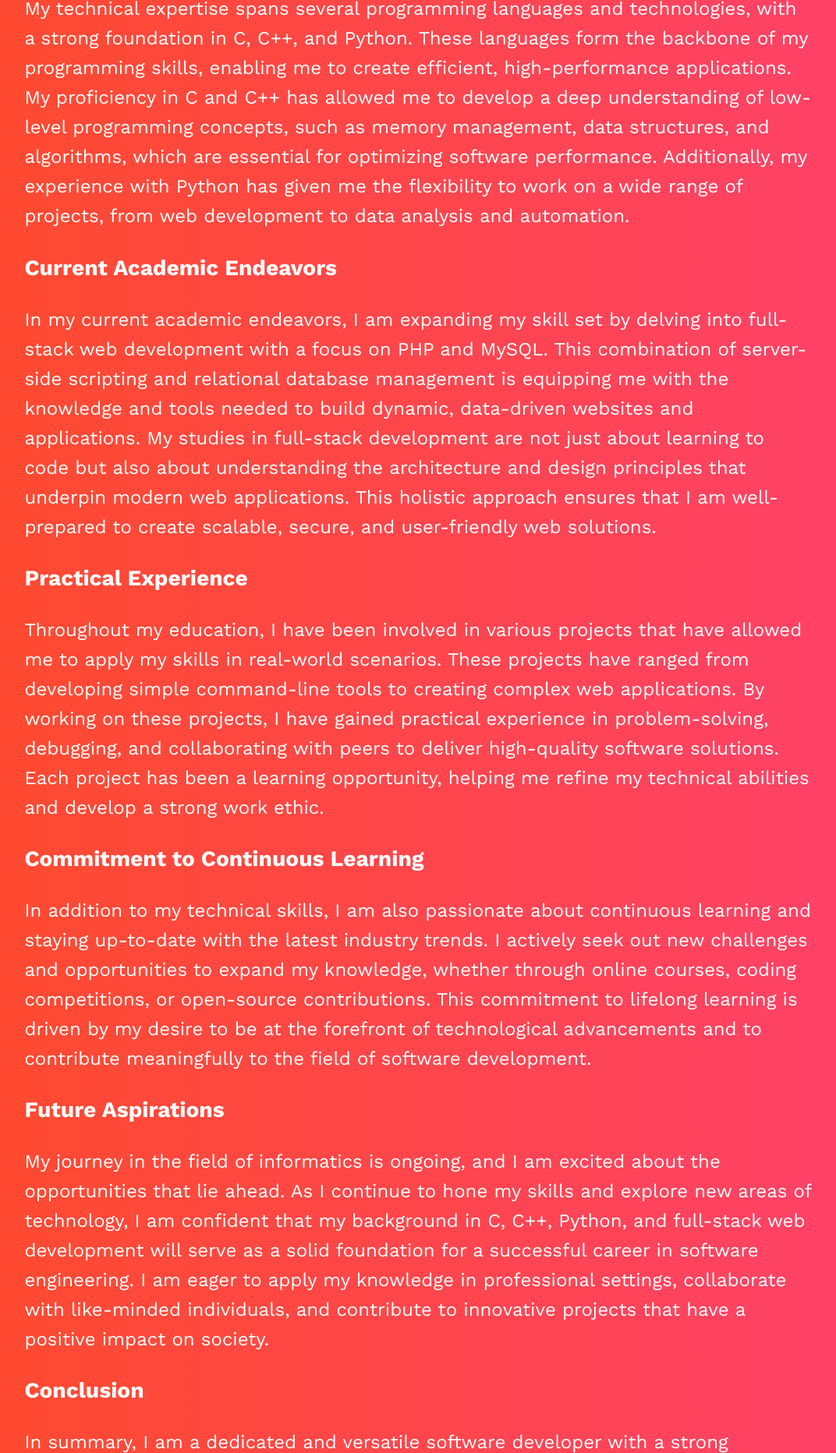
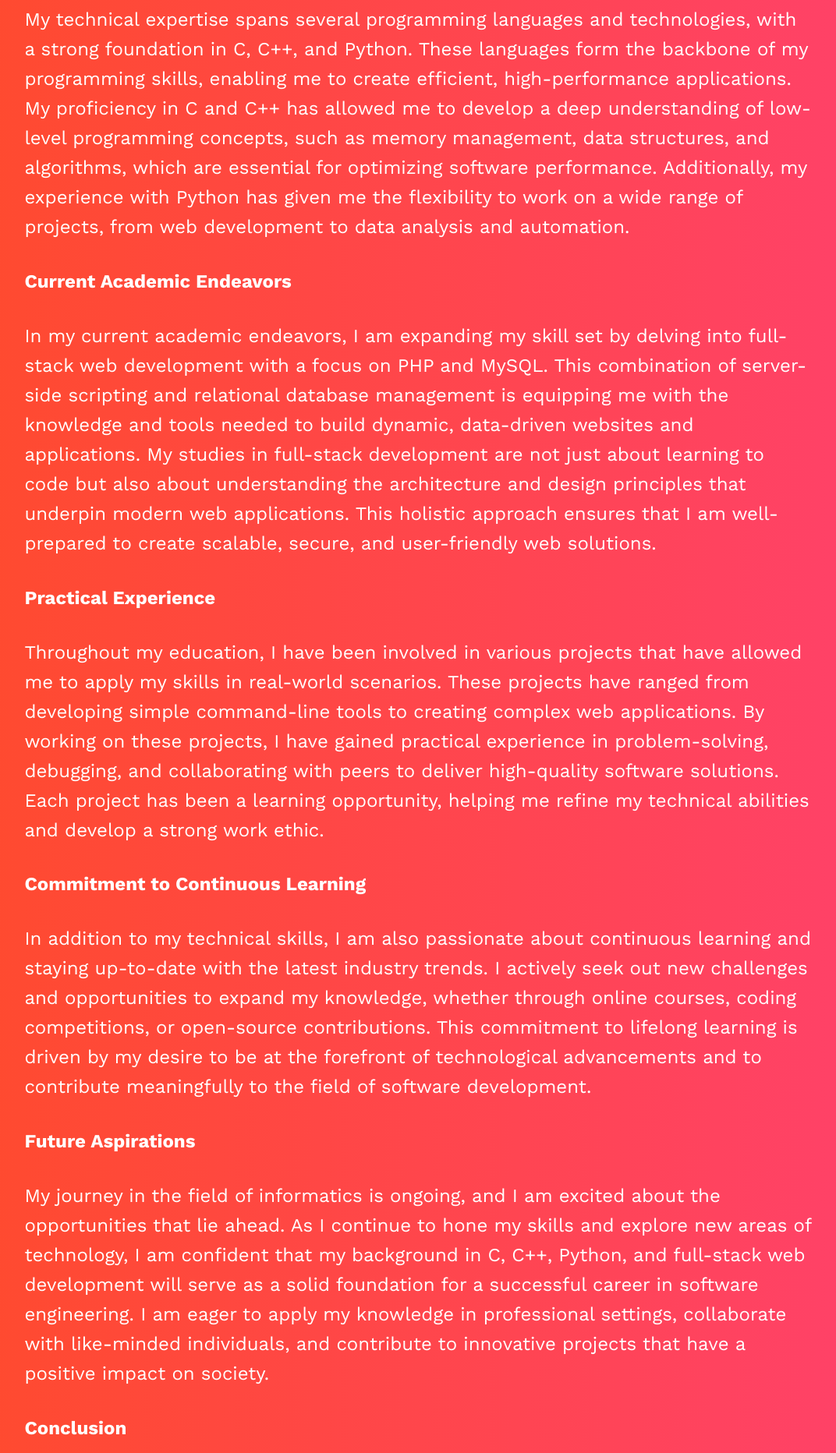
Before and after one commit to Stewdani29/basic, a plain HTML site: page index.html in a window 1280 px wide. Shown: the part 528-2392 px from the top of the page at 78% size, without its empty margins (103-1175 px from the left). Drawn offline with nearby package versions, Linux system fonts and the light colour scheme.

Commit message:
h3 to h4

```diff
--- a/index.html
+++ b/index.html
@@ -11,25 +11,25 @@
 <h1 align="center">Stewart Daniel</h1>
 
 <h2 align="center"> Data Scientist | Fullstack Developer </h2>
-<h3>Introduction</h3>
+<h4>Introduction</h4>
 <p>Hello, I'm Stewart Daniel, an aspiring software developer from India currently pursuing a Bachelor of Arts in Informatics at Vytautas Magnus University in Kaunas, Lithuania. My academic journey is deeply rooted in the intersection of technology and innovation, and I am committed to mastering the skills necessary to thrive in the dynamic field of computer science and software development.</p>
 
-<h3>Technical Expertise</h3>
+<h4>Technical Expertise</h4>
 <p>My technical expertise spans several programming languages and technologies, with a strong foundation in C, C++, and Python. These languages form the backbone of my programming skills, enabling me to create efficient, high-performance applications. My proficiency in C and C++ has allowed me to develop a deep understanding of low-level programming concepts, such as memory management, data structures, and algorithms, which are essential for optimizing software performance. Additionally, my experience with Python has given me the flexibility to work on a wide range of projects, from web development to data analysis and automation.</p>
 
-<h3>Current Academic Endeavors</h3>
+<h4>Current Academic Endeavors</h4>
 <p>In my current academic endeavors, I am expanding my skill set by delving into full-stack web development with a focus on PHP and MySQL. This combination of server-side scripting and relational database management is equipping me with the knowledge and tools needed to build dynamic, data-driven websites and applications. My studies in full-stack development are not just about learning to code but also about understanding the architecture and design principles that underpin modern web applications. This holistic approach ensures that I am well-prepared to create scalable, secure, and user-friendly web solutions.</p>
 
-<h3>Practical Experience</h3>
+<h4>Practical Experience</h4>
 <p>Throughout my education, I have been involved in various projects that have allowed me to apply my skills in real-world scenarios. These projects have ranged from developing simple command-line tools to creating complex web applications. By working on these projects, I have gained practical experience in problem-solving, debugging, and collaborating with peers to deliver high-quality software solutions. Each project has been a learning opportunity, helping me refine my technical abilities and develop a strong work ethic.</p>
 
-<h3>Commitment to Continuous Learning</h3>
+<h4>Commitment to Continuous Learning</h4>
 <p>In addition to my technical skills, I am also passionate about continuous learning and staying up-to-date with the latest industry trends. I actively seek out new challenges and opportunities to expand my knowledge, whether through online courses, coding competitions, or open-source contributions. This commitment to lifelong learning is driven by my desire to be at the forefront of technological advancements and to contribute meaningfully to the field of software development.</p>
 
-<h3>Future Aspirations</h3>
+<h4>Future Aspirations</h4>
 <p>My journey in the field of informatics is ongoing, and I am excited about the opportunities that lie ahead. As I continue to hone my skills and explore new areas of technology, I am confident that my background in C, C++, Python, and full-stack web development will serve as a solid foundation for a successful career in software engineering. I am eager to apply my knowledge in professional settings, collaborate with like-minded individuals, and contribute to innovative projects that have a positive impact on society.</p>
 
-<h3>Conclusion</h3>
+<h4>Conclusion</h4>
 <p>In summary, I am a dedicated and versatile software developer with a strong educational background and a passion for technology. My expertise in C, C++, and Python, combined with my ongoing studies in full-stack web development, positions me well for a future in software engineering. I am committed to continuous learning, and I am excited to leverage my skills and knowledge to create innovative solutions that address real-world challenges.</p>
 
 
```
